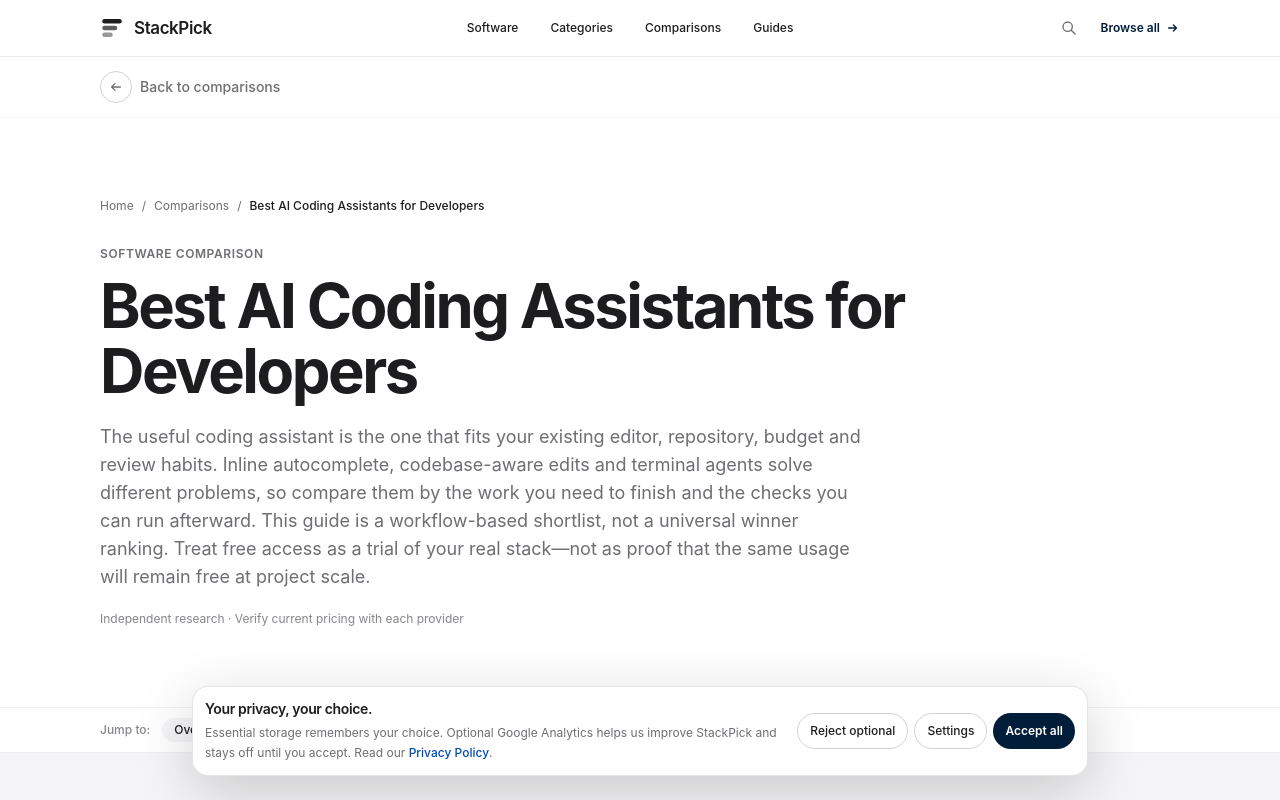
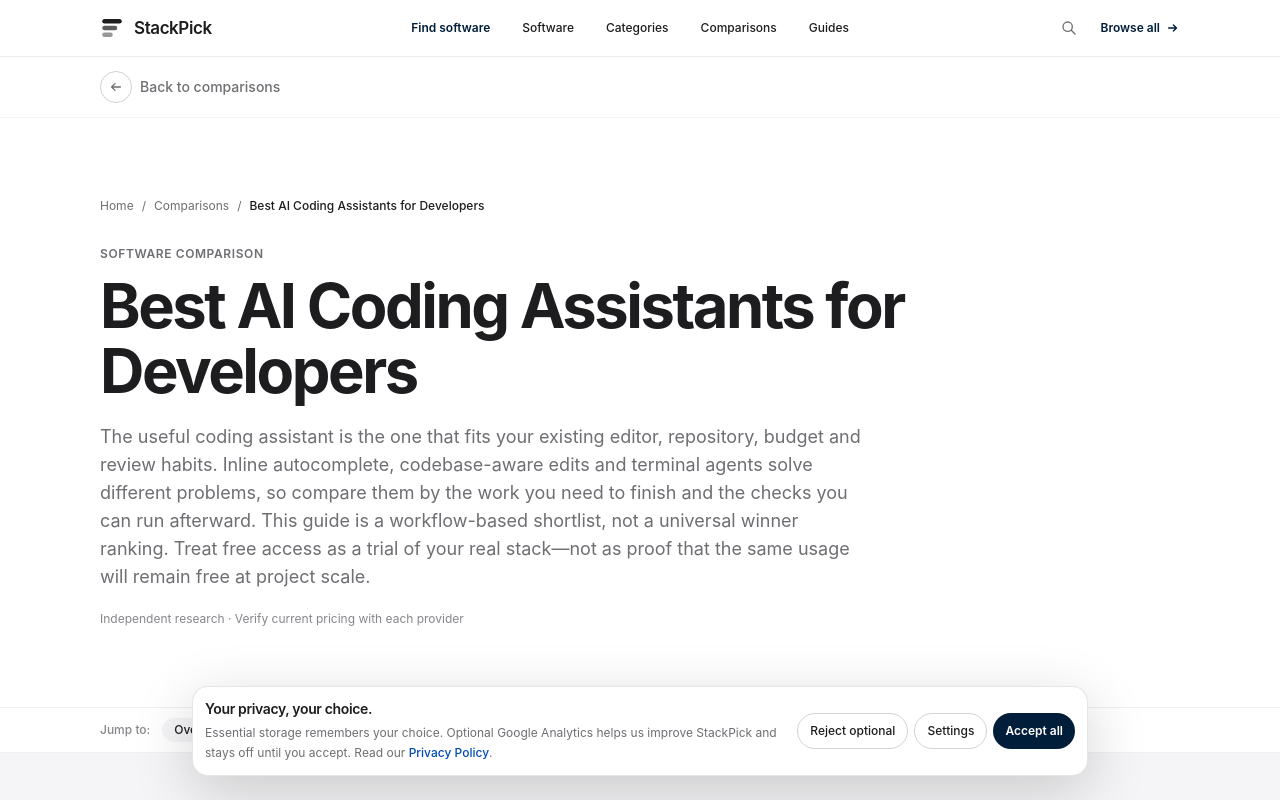
Before and after one commit to LinukaBandara/StackPick, a Next.js app: page /best/ai-coding-assistants in a window 1280 px wide. Shown: the top 800 px of the page. Built offline with nearby package versions, Linux system fonts and the light colour scheme; no server answers.

Commit message:
feat: add software finder navigation

```diff
--- a/components/Header.tsx
+++ b/components/Header.tsx
@@ -27,6 +27,7 @@ export default function Header() {
           <span>StackPick</span>
         </Link>
         <nav className="hidden items-center gap-8 md:flex" aria-label="Primary">
+          <Link href="/software-finder" className="text-xs font-semibold text-[#001D39] transition-colors hover:underline">Find software</Link>
           <Link href="/software" className="text-xs font-medium text-[#1d1d1f] transition-colors hover:text-[#001D39]">
             Software
           </Link>
@@ -68,7 +69,8 @@ export default function Header() {
               <Link href="/categories" className="sp-mobile-nav-link">Categories <span>Explore by need</span></Link>
               <Link href="/comparisons" className="sp-mobile-nav-link">Comparisons <span>Compare tools side by side</span></Link>
               <Link href="/guides" className="sp-mobile-nav-link">Guides <span>Practical buying advice</span></Link>
-              <Link href="/best#directory-search" className="sp-mobile-nav-link">Search software <span>Find a tool</span></Link>
+              <Link href="/software-finder" className="sp-mobile-nav-link">Software finder <span>Get a tailored shortlist</span></Link>
+              <Link href="/best#directory-search" className="sp-mobile-nav-link">Search comparisons <span>Find a guide</span></Link>
               <Link href="/best" className="mt-1 flex min-h-11 items-center justify-center rounded-xl bg-[#001D39] px-4 text-sm font-semibold text-white">Browse all software</Link>
             </nav>
           </details>
```
